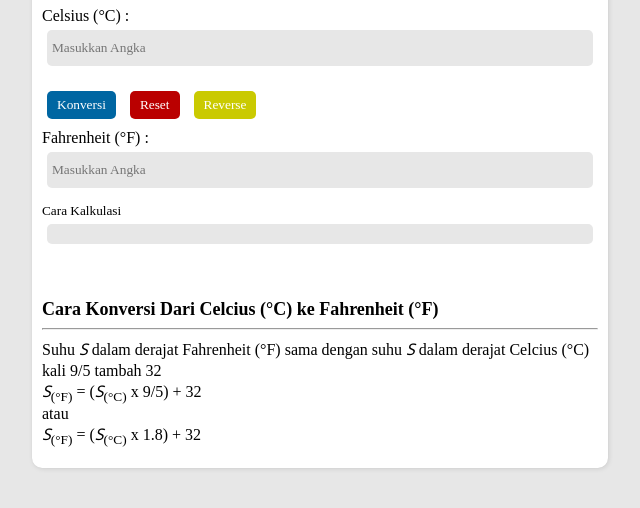
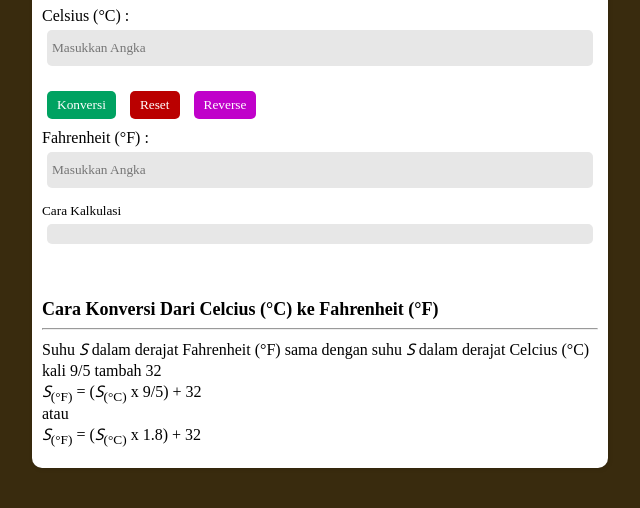
Before and after one commit to revou-fundamental-course/10-jun-24-rioprdty, a plain HTML site: page index.html in a window 1280 px wide. Shown: the part 116-624 px from the top of the page, without its empty margins (320-960 px from the left). Drawn offline with Linux system fonts and the light colour scheme; a web font is replaced by a local one.

Commit message:
change css

```diff
--- a/CSS/style.css
+++ b/CSS/style.css
@@ -9,7 +9,7 @@
   font-style: normal;
 }
 body {
-  background-color: #e7e7e7;
+  background-color: #392b0e;
 }
 
 main {
@@ -79,7 +79,7 @@ button:hover {
 }
 
 #submit {
-  background-color: #0066a2;
+  background-color: #00a261;
 }
 
 #reset {
@@ -87,7 +87,7 @@ button:hover {
 }
 
 #reserve {
-  background-color: #caca01;
+  background-color: #c001ca;
   margin-top: 10px;
 }
 
```
